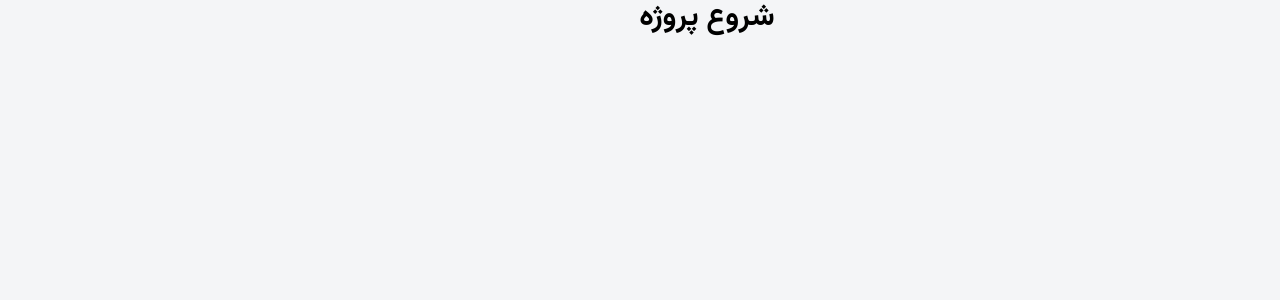
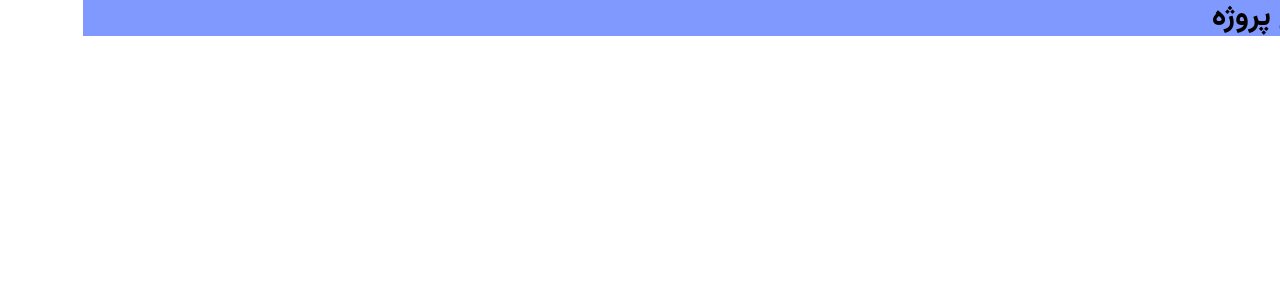
Before and after one commit to amirShirany/Freelancering_App, a React (Vite) app: page / in a window 1280 px wide. Shown: the top 300 px of the page. Built offline with nearby package versions, Linux system fonts and the light colour scheme.

Commit message:
Add : primary & secondary and config in tailwindcss

```diff
--- a/src/App.jsx
+++ b/src/App.jsx
@@ -1,7 +1,9 @@
 function App() {
   return (
     <>
-      <h2 className="text-center text-3xl font-bold">شروع پروژه</h2>
+      <h2 className="container xl:max-w-7xl text-3xl font-bold bg-primary-600">
+        شروع پروژه
+      </h2>
     </>
   )
 }
--- a/src/index.css
+++ b/src/index.css
@@ -3,6 +3,55 @@
 @tailwind base;
 @tailwind components;
 @tailwind utilities;
+
+@layer base {
+  :root {
+    &,
+    &.light-mode {
+      --background-app-rgb: 255, 255, 255;
+      --color-primary-900: 74, 109, 255;
+      --color-primary-800: 92, 124, 255;
+      --color-primary-700: 110, 138, 255;
+      --color-primary-600: 128, 153, 255;
+      --color-primary-500: 146, 167, 255;
+      --color-primary-400: 164, 182, 255;
+      --color-primary-300: 183, 197, 255;
+      --color-primary-200: 201, 211, 255;
+      --color-primary-100: 219, 226, 255;
+      --color-primary-50: 228, 233, 255;
+      --color-secondary-900: 17, 24, 39;
+      --color-secondary-800: 31, 41, 55;
+      --color-secondary-700: 55, 65, 81;
+      --color-secondary-600: 75, 85, 99;
+      --color-secondary-500: 107, 114, 128;
+      --color-secondary-400: 156, 163, 175;
+      --color-secondary-300: 209, 213, 219;
+      --color-secondary-200: 229, 231, 235;
+      --color-secondary-100: 243, 244, 246;
+      --color-secondary-50: 249, 250, 251;
+      --color-secondary-0: 255, 255, 255;
+      --color-success: 0, 192, 115;
+      --color-warning: 255, 153, 0;
+      --color-error: 255, 71, 87;
+      --color-red-500: 239, 68, 68;
+      --color-red-300: 252, 165, 165;
+    }
+    &.dark-mode {
+      --color-secondary-900: 249, 250, 251;
+      --color-secondary-800: 243, 244, 246;
+      --color-secondary-700: 229, 231, 235;
+      --color-secondary-600: 209, 213, 219;
+      --color-secondary-500: 156, 163, 175;
+      --color-secondary-400: 107, 114, 128;
+      --color-secondary-300: 75, 85, 99;
+      --color-secondary-200: 55, 65, 81;
+      --color-secondary-100: 31, 41, 55;
+      --color-secondary-50: 17, 24, 39;
+      --color-secondary-0: 24, 33, 47;
+      --backdrop-color: 0, 0, 0;
+    }
+  }
+}
 
 html,
 body {
@@ -10,9 +59,14 @@ body {
   padding: 0;
   min-height: 100vh;
   font-family: "Vazir";
-  background-color: #f4f5f7;
+  background-color: rgb(var(--background-app-rgb));
 }
 * {
+  margin: 0;
+  padding: 0;
+  border: none;
+  outline: none;
+  text-decoration: none;
   box-sizing: border-box;
   scroll-behavior: smooth;
 }
--- a/tailwind.config.js
+++ b/tailwind.config.js
@@ -2,12 +2,54 @@
 
 import { fontFamily } from "tailwindcss/defaultTheme"
 
+function withOpacity(variableName) {
+  return ({ opacityValue }) => {
+    if (opacityValue !== undefined) {
+      return `rgba(var(${variableName}), ${opacityValue})`
+    }
+    return `rgb(var(${variableName}))`
+  }
+}
+
 export default {
   content: ["./index.html", "./src/**/*.{js,ts,jsx,tsx}"],
   theme: {
+    colors: {
+      primary: {
+        900: withOpacity("--color-primary-900"),
+        800: withOpacity("--color-primary-800"),
+        700: withOpacity("--color-primary-700"),
+        600: withOpacity("--color-primary-600"),
+        500: withOpacity("--color-primary-500"),
+        400: withOpacity("--color-primary-400"),
+        300: withOpacity("--color-primary-300"),
+        200: withOpacity("--color-primary-200"),
+        100: withOpacity("--color-primary-100"),
+      },
+      secondary: {
+        900: withOpacity("--color-secondary-900"),
+        800: withOpacity("--color-secondary-800"),
+        700: withOpacity("--color-secondary-700"),
+        600: withOpacity("--color-secondary-600"),
+        500: withOpacity("--color-secondary-500"),
+        400: withOpacity("--color-secondary-400"),
+        300: withOpacity("--color-secondary-300"),
+        200: withOpacity("--color-secondary-200"),
+        100: withOpacity("--color-secondary-100"),
+        50: withOpacity("--color-secondary-50"),
+        0: withOpacity("--color-secondary-0"),
+      },
+      success: withOpacity("--color-success"),
+      warning: withOpacity("--color-warning"),
+      error: withOpacity("--color-error"),
+    },
     extend: {
       fontFamily: {
         sans: ["vazir", ...fontFamily.sans],
+      },
+      container: {
+        center: true,
+        padding: "1rem",
       },
     },
   },
```
